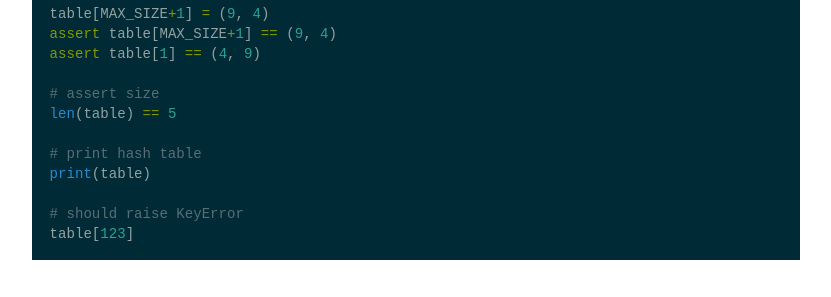
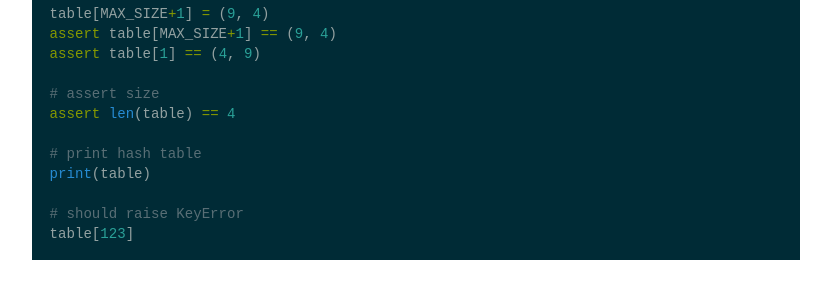
Before and after one commit to philippemiron/philippemiron.github.io, a Jekyll site: the page built from _posts/2024-06-13-hashtable.md, in a window 1280 px wide and 900 px high, scrolled down 3667 px. Shown: the part 546-843 px from the top of the window, without its empty margins (224-1055 px from the left). Built offline with Jekyll 4.4.1, drawn with Linux system fonts in a browser that asks for light colours.

Commit message:
hash fix size assert

```diff
--- a/_posts/2024-06-13-hashtable.md
+++ b/_posts/2024-06-13-hashtable.md
@@ -163,7 +163,7 @@ assert table[MAX_SIZE+1] == (9, 4)
 assert table[1] == (4, 9)
 
 # assert size
-len(table) == 5
+assert len(table) == 4
 
 # print hash table
 print(table)
```
